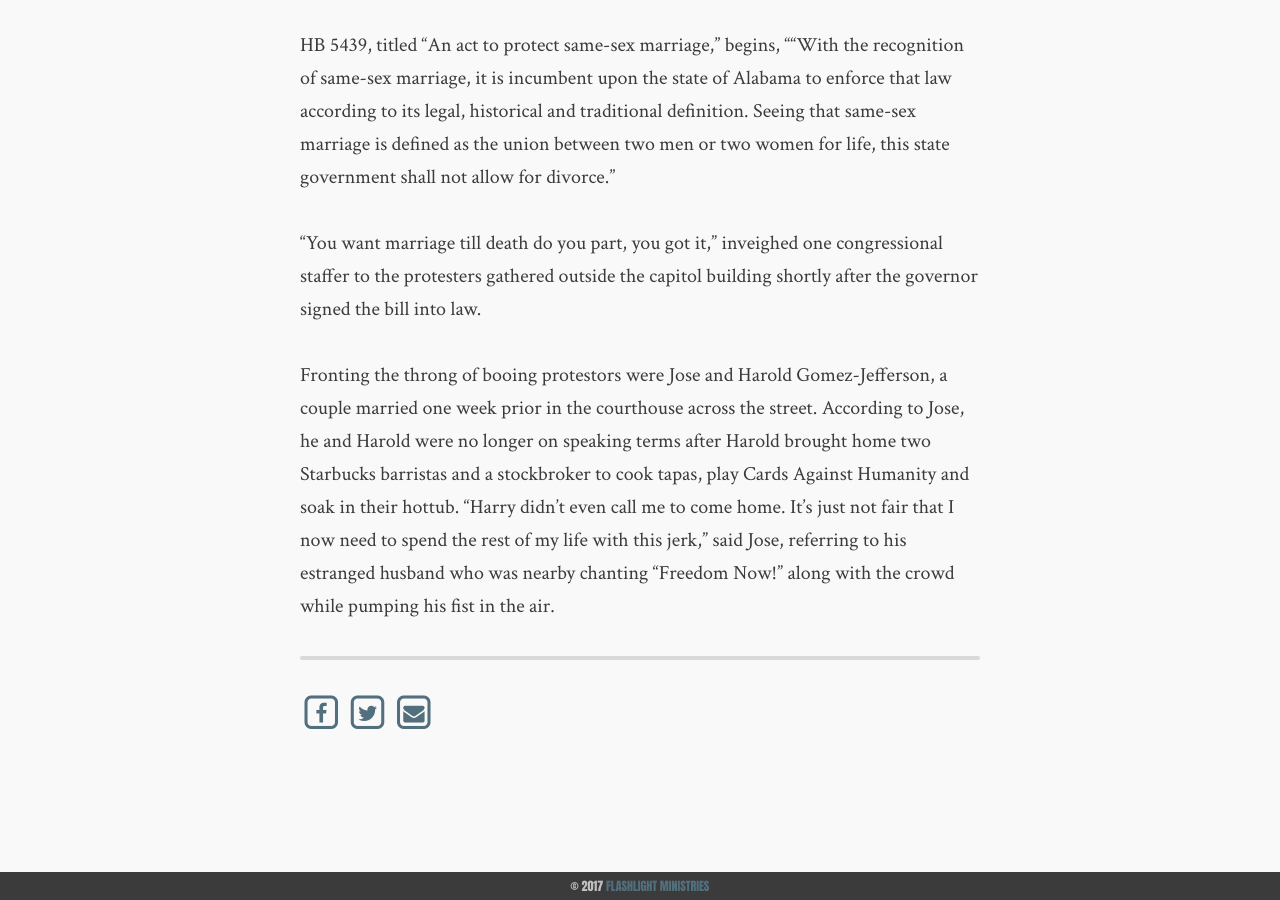
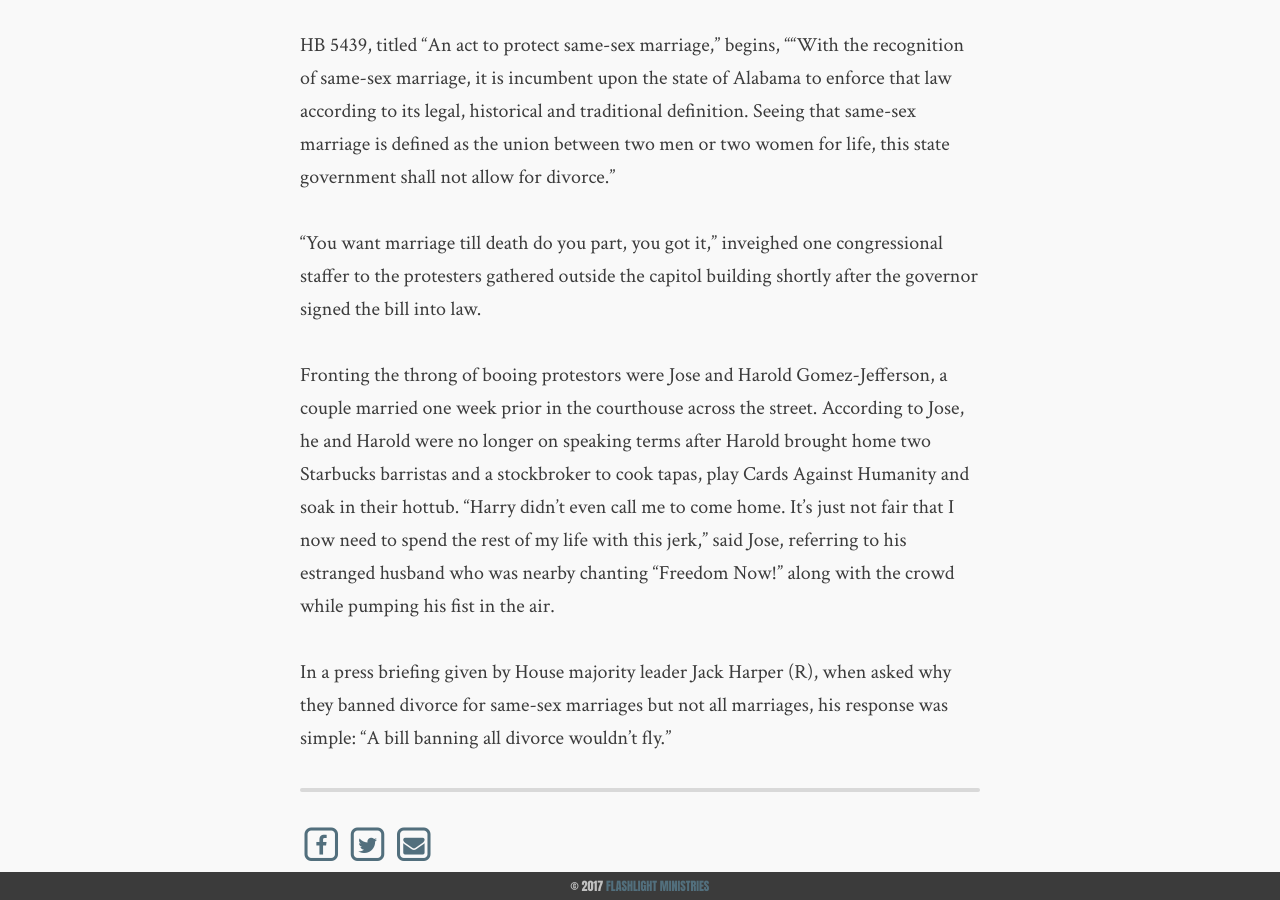
Before and after one commit to flashlightministries/oilforlight, a Jekyll site: the page built from _posts/2017-10-10-same-sex-divorce.md, in a window 1280 px wide and 900 px high, scrolled down 854 px. Built offline with Jekyll 4.4.1, drawn with Linux system fonts in a browser that asks for light colours; nearby versions of some CDN libraries.

Commit message:
Update 2017-10-10-same-sex-divorce.md

```diff
--- a/_posts/2017-10-10-same-sex-divorce.md
+++ b/_posts/2017-10-10-same-sex-divorce.md
@@ -15,3 +15,5 @@
 "You want marriage till death do you part, you got it," inveighed one congressional staffer to the protesters gathered outside the capitol building shortly after the governor signed the bill into law.
 
 Fronting the throng of booing protestors were Jose and Harold Gomez-Jefferson, a couple married one week prior in the courthouse across the street.  According to Jose, he and Harold were no longer on speaking terms after Harold brought home two Starbucks barristas and a stockbroker to cook tapas, play Cards Against Humanity and soak in their hottub.  "Harry didn't even call me to come home.  It's just not fair that I now need to spend the rest of my life with this jerk," said Jose, referring to his estranged husband who was nearby chanting "Freedom Now!" along with the crowd while pumping his fist in the air.
+
+In a press briefing given by House majority leader Jack Harper (R), when asked why they banned divorce for same-sex marriages but not all marriages, his response was simple: "A bill banning all divorce wouldn't fly."
```
